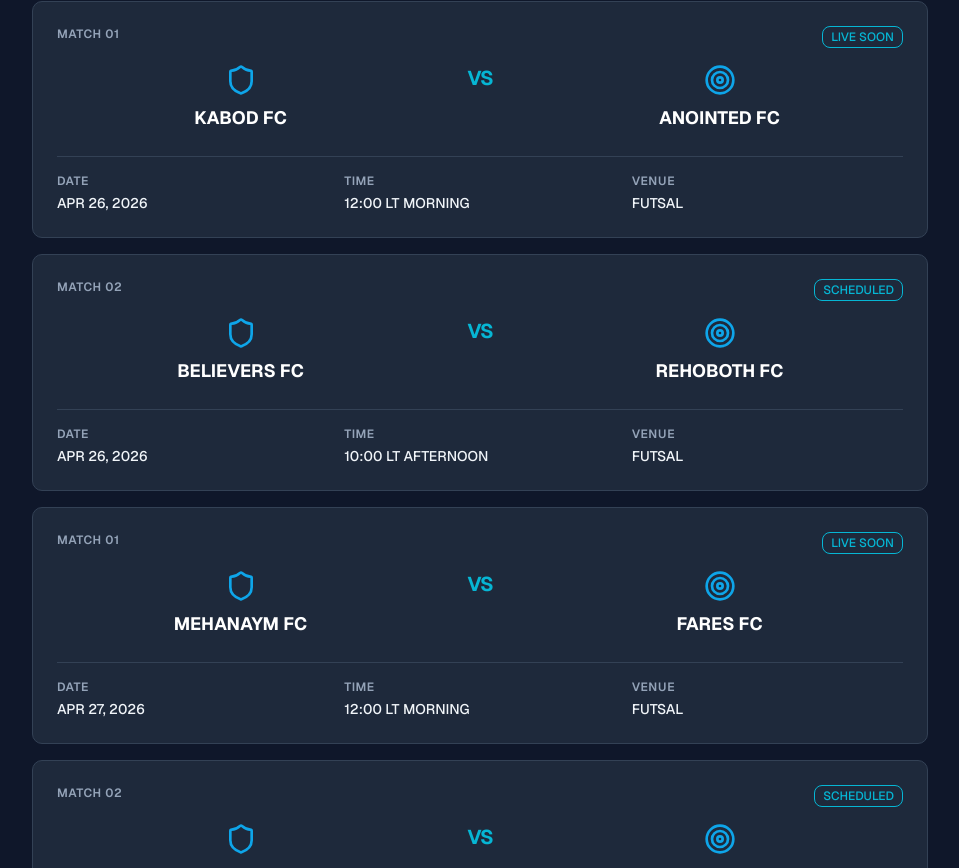
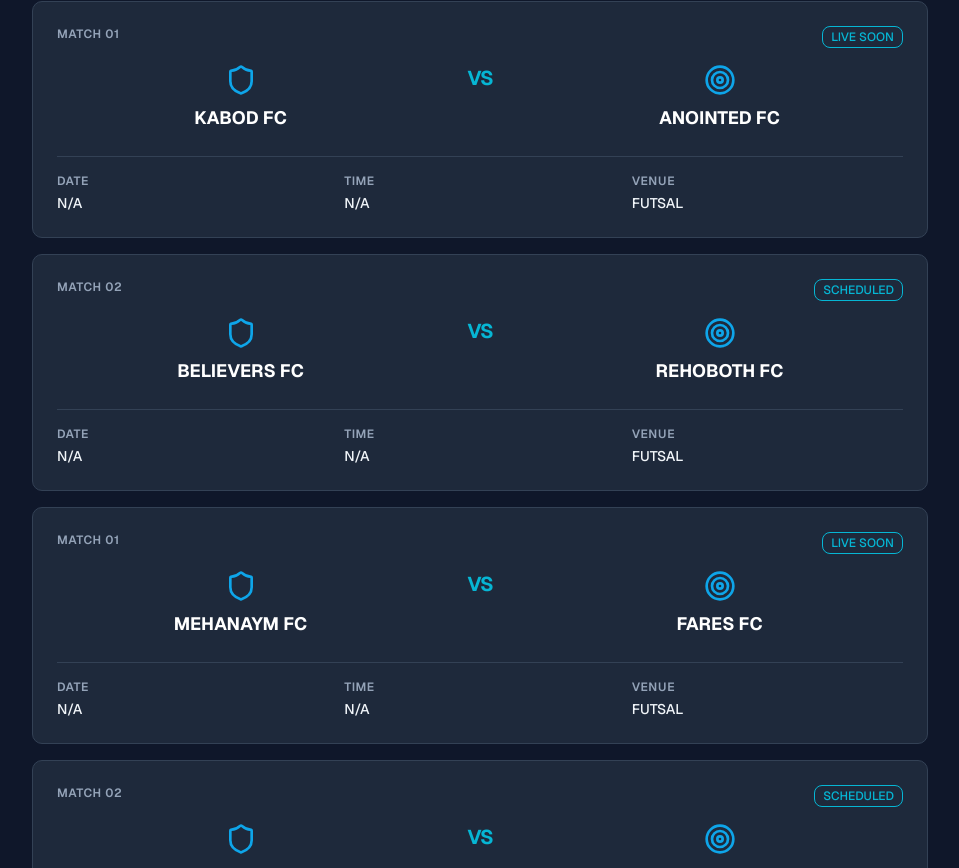
Before and after one commit to Fevenes/GC_Cup, a Next.js app: page /fixtures in a window 1280 px wide. Shown: the part 1432-2300 px from the top of the page, without its empty margins (160-1119 px from the left). Built offline with nearby package versions, Linux system fonts and the light colour scheme.

Commit message:
Set match dates and times to 'N/A'
Updated match dates and times to 'N/A' for future matches.

```diff
--- a/app/fixtures/page.tsx
+++ b/app/fixtures/page.tsx
@@ -74,8 +74,8 @@ const matches = [
     matchNumber: 1,
     team1: 'KABOD FC',
     team2: 'ANOINTED FC',
-    date: 'APR 26, 2026',
-    time: '12:00 LT MORNING',
+    date: 'N/A',
+    time: 'N/A',
     location: 'FUTSAL',
     isLive: false,
     status: 'LIVE SOON'
@@ -85,8 +85,8 @@ const matches = [
     matchNumber: 2,
     team1: 'BELIEVERS FC',
     team2: 'REHOBOTH FC',
-    date: 'APR 26, 2026',
-    time: '10:00 LT AFTERNOON',
+    date: 'N/A',
+    time: 'N/A',
     location: 'FUTSAL',
     isLive: false,
     status: 'SCHEDULED'
@@ -96,8 +96,8 @@ const matches = [
     matchNumber: 1,
     team1: 'MEHANAYM FC',
     team2: 'FARES FC',
-    date: 'APR 27, 2026',
-    time: '12:00 LT MORNING',
+    date: 'N/A',
+    time: 'N/A',
     location: 'FUTSAL',
     isLive: false,
     status: 'LIVE SOON'
@@ -107,8 +107,8 @@ const matches = [
     matchNumber: 2,
     team1: 'ZABLON FC',
     team2: 'HALLELUJAH FC',
-    date: 'APR 27, 2026',
-    time: '10:00 LT AFTERNOON',
+    date: 'N/A',
+    time: 'N/A',
     location: 'FUTSAL',
     isLive: false,
     status: 'SCHEDULED'
```
